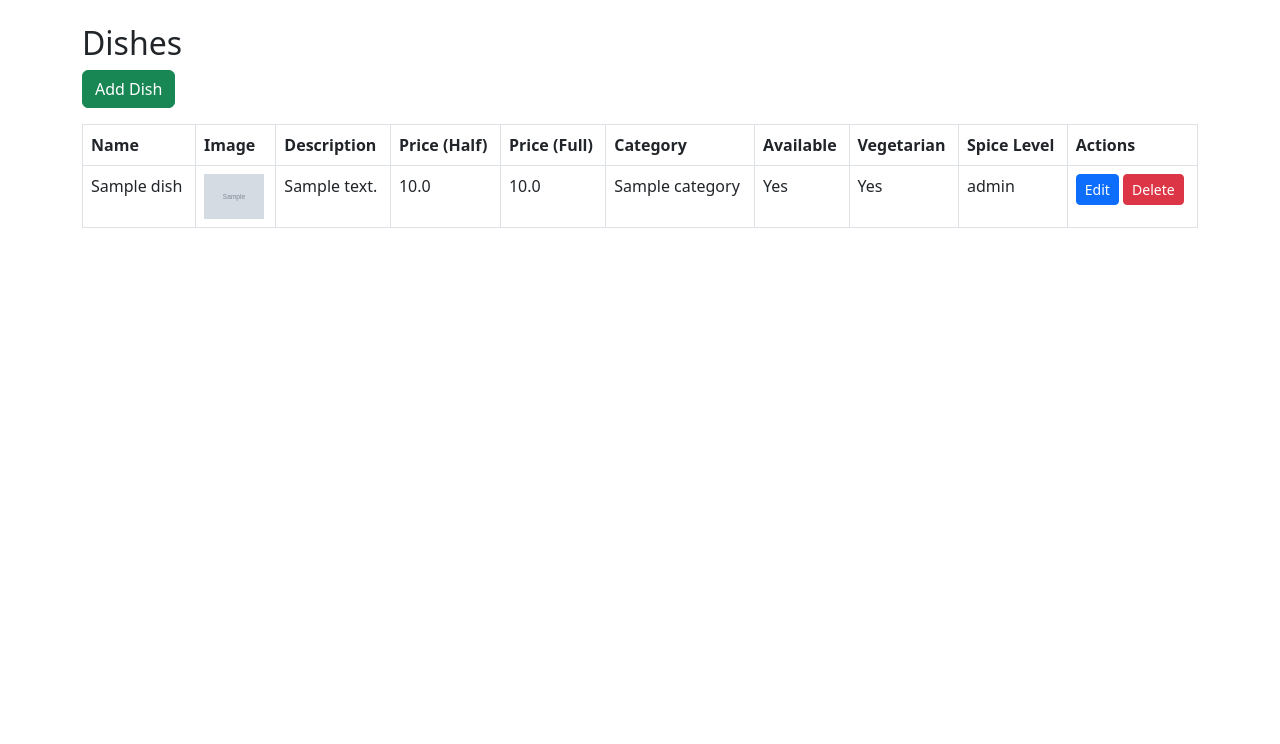
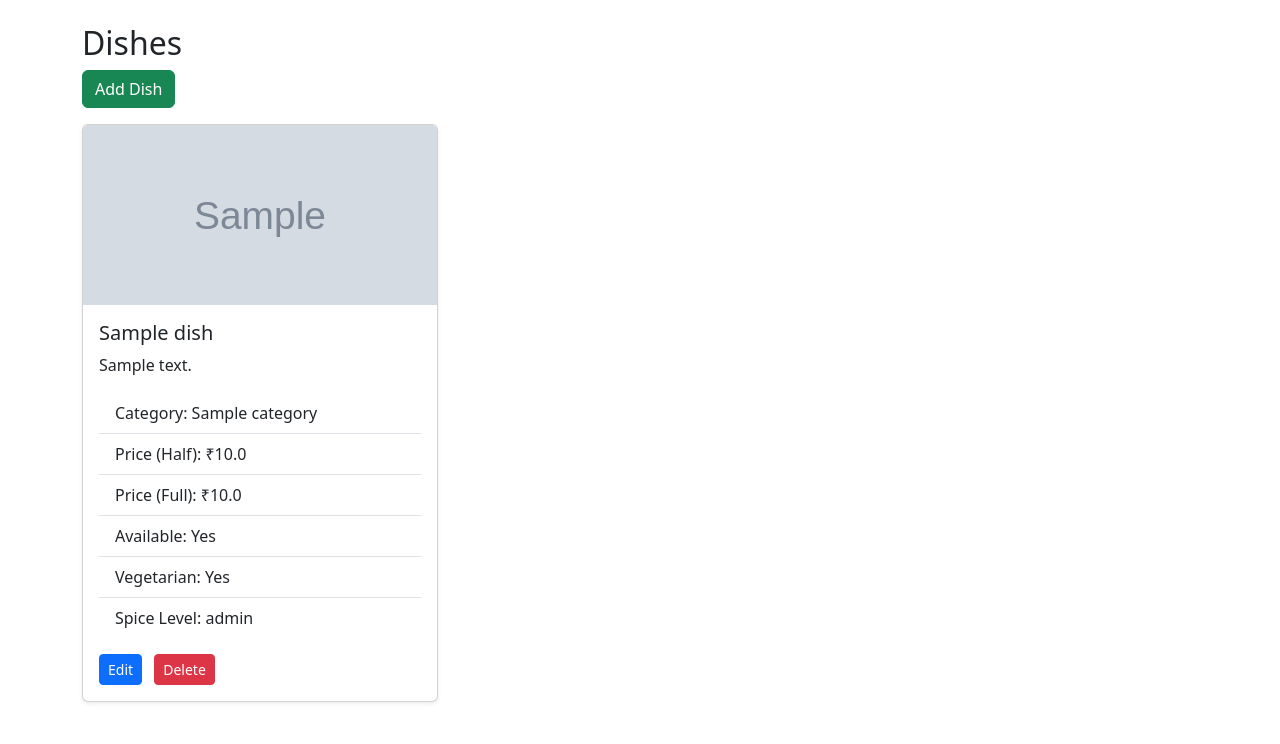
Before and after one commit to Vishwash-chauhan/restro_2, a Flask app: page /dishes in a window 1280 px wide. Shown: the part 56-800 px from the top of the page. Run offline with Flask 3, Linux system fonts and the light colour scheme; tables that the repository leaves empty hold one stand-in row (values such as "Sample post"); grey boxes marked "Sample" are stand-in pictures.

Commit message:
made the list dishes and and cateogres page responsive

```diff
--- a/app/templates/list_dishes.html
+++ b/app/templates/list_dishes.html
@@ -3,43 +3,35 @@
 <div class="container mt-4">
     <h2>Dishes</h2>
     <a href="{{ url_for('add_dish') }}" class="btn btn-success mb-3">Add Dish</a>
-    <table class="table table-bordered">
-        <thead>
-            <tr>
-                <th>Name</th>
-                <th>Image</th>
-                <th>Description</th>
-                <th>Price (Half)</th>
-                <th>Price (Full)</th>
-                <th>Category</th>
-                <th>Available</th>
-                <th>Vegetarian</th>
-                <th>Spice Level</th>
-                <th>Actions</th>
-            </tr>
-        </thead>
-        <tbody>
+    <div class="row">
         {% for dish in dishes %}
-            <tr>
-                <td>{{ dish.name }}</td>
-                <td>{% if dish.image %}<img src="{{ url_for('static', filename='images/' ~ dish.image) }}" width="60">{% endif %}</td>
-                <td>{{ dish.description }}</td>
-                <td>{{ dish.price_half }}</td>
-                <td>{{ dish.price_full }}</td>
-                <td>{{ dish.category.name }}</td>
-                <td>{{ 'Yes' if dish.is_available else 'No' }}</td>
-                <td>{{ 'Yes' if dish.is_vegetarian else 'No' }}</td>
-                <td>{{ dish.spice_level }}</td>
-                <td>
-                    <a href="{{ url_for('edit_dish', dish_id=dish.id) }}" class="btn btn-primary btn-sm">Edit</a>
+        <div class="col-12 col-md-6 col-lg-4 mb-4">
+            <div class="card h-100 shadow-sm">
+                {% if dish.image %}
+                <img src="{{ url_for('static', filename='images/' ~ dish.image) }}" class="card-img-top" alt="{{ dish.name }}" style="object-fit:cover; height:180px;">
+                {% endif %}
+                <div class="card-body d-flex flex-column justify-content-between">
+                    <h5 class="card-title">{{ dish.name }}</h5>
+                    <p class="card-text">{{ dish.description }}</p>
+                    <ul class="list-group list-group-flush mb-2">
+                        <li class="list-group-item">Category: {{ dish.category.name }}</li>
+                        <li class="list-group-item">Price (Half): ₹{{ dish.price_half }}</li>
+                        <li class="list-group-item">Price (Full): ₹{{ dish.price_full }}</li>
+                        <li class="list-group-item">Available: {{ 'Yes' if dish.is_available else 'No' }}</li>
+                        <li class="list-group-item">Vegetarian: {{ 'Yes' if dish.is_vegetarian else 'No' }}</li>
+                        <li class="list-group-item">Spice Level: {{ dish.spice_level }}</li>
+                    </ul>
+                    <div class="mt-2">
+                        <a href="{{ url_for('edit_dish', dish_id=dish.id) }}" class="btn btn-primary btn-sm me-2">Edit</a>
                         <form action="{{ url_for('delete_dish', dish_id=dish.id) }}" method="post" style="display:inline-block;">
                             {% if form %}{{ form.hidden_tag() }}{% endif %}
                             <button type="submit" class="btn btn-danger btn-sm" onclick="return confirm('Delete this dish?')">Delete</button>
                         </form>
-                </td>
-            </tr>
+                    </div>
+                </div>
+            </div>
+        </div>
         {% endfor %}
-        </tbody>
-    </table>
+    </div>
 </div>
 {% endblock %}
--- a/run.py
+++ b/run.py
@@ -1,4 +1,4 @@
 from app import app
 
 if __name__ == "__main__":
-    app.run(debug=True)
+    app.run(host='0.0.0.0', port=5000, debug=True)
```
Also changed, not shown: app/templates/list_categories.html (+12 -16 lines). Lines whose indentation alone changed are shown as unchanged.
